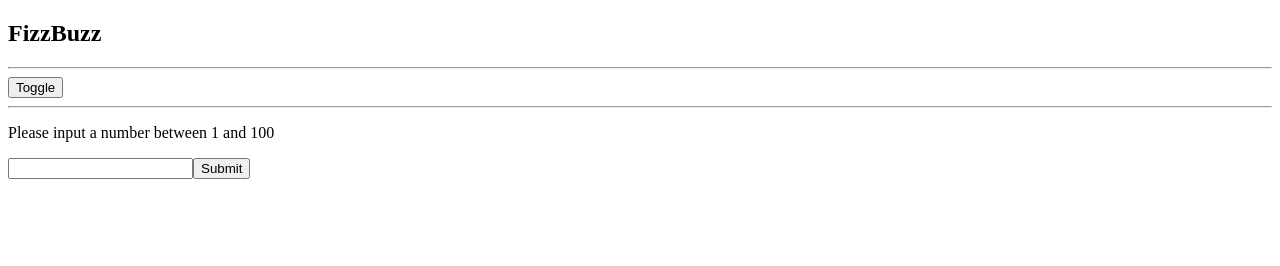
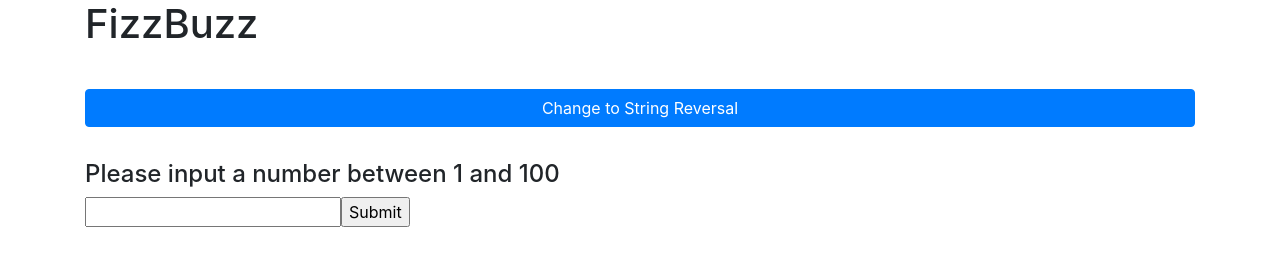
Before and after one commit to Brandonprs/Hangboard, a React app: page / in a window 1280 px wide. Built offline with nearby package versions, Linux system fonts and the light colour scheme.

Commit message:
Working app, all functionality is there. Just need to style and hook up API

```diff
--- a/src/actions/index.js
+++ b/src/actions/index.js
@@ -1,17 +1,3 @@
-export function submit (text) {
-    return {
-        type: 'CLICKED_SUBMIT',
-        text,
-        submitted: true
-    };
-}
-export function change (text) {
-    return {
-        type: 'CHANGED',
-        text,
-        submitted: false
-    };
-}
 export function toggle () {
     return {
         type: 'TOGGLED'
--- a/src/components/Toggle.js
+++ b/src/components/Toggle.js
@@ -1,18 +1,26 @@
 import React from 'react';
 import PropTypes from 'prop-types';
+import { Button } from 'react-bootstrap';
 import { toggle } from '../actions/index';
 import { connect } from 'react-redux';
+
+const FIZZBUZZ_TEXT = 'FizzBuzz';
+const STRING_REVERSE_TEXT = 'String Reversal';
 
 class Toggle extends React.Component {
     render() {
         return (
-            <button toggled='false' onClick={() => this.props.store.dispatch(toggle())}>Toggle</button>
+            <Button bsStyle="primary"
+                toggled={this.props.toggled}
+                onClick={this.props.onToggleClick()}>
+                { this.props.toggled ? 'Change to ' + FIZZBUZZ_TEXT : 'Change to ' + STRING_REVERSE_TEXT }
+            </Button>
         )
     }
-
 }
 Toggle.propTypes = {
-    toggled: PropTypes.bool.isRequired
+    toggled: PropTypes.bool.isRequired,
+    onToggleClick: PropTypes.func
 };
 
 
@@ -20,7 +28,6 @@ const mapStateToProps = (state) => {
     return {
         toggled: state.toggled
     }
-
 }
 
 const mapDispatchToProps = (dispatch) => ({
@@ -28,7 +35,7 @@ const mapDispatchToProps = (dispatch) => ({
         return () => {
             dispatch(toggle());
         };
-    },
+    }
 });
 
 
--- a/src/components/UserInput.js
+++ b/src/components/UserInput.js
@@ -1,42 +1,72 @@
 import React from 'react';
 import PropTypes from 'prop-types';
-import { change } from '../actions/index';
+import { connect } from 'react-redux';
+import FizzBuzz from '../utils/FizzBuzz';
+import StringReverse from '../utils/StringReverse';
+
+const FIZZBUZZ_PROMPT = 'Please input a number between 1 and 100';
+const STRING_REVERSER_PROMPT = 'Please input a string to be reversed';
 
 class UserInput extends React.Component  {
     constructor(props){
         super(props);
 
-        this.state = {}
-        this.handleChange = this.handleChange.bind(this);
+        this.handleTextChange = this.handleTextChange.bind(this);
+        this.handleSubmit = this.handleSubmit.bind(this);
+
+        this.state = {
+            currentText: '',
+            toggled: false,
+            output: ''
+          };
+
     }
 
-    handleChange(event) {
-        this.setState({value: event.target.value});
+    handleTextChange(e) {
+        const message = e.target.value;
+        this.setState ({ currentText : message });
     }
-    render() {
+
+    handleSubmit(e) {
+        e.preventDefault();
+        if(this.props.toggled) {
+            this.setState ({ output: StringReverse(this.state.currentText) });
+        } else {
+            this.setState ({ output: FizzBuzz(this.state.currentText) });
+        }
+    }
+
+    render () {
+        const {
+            currentText,
+            output,
+        } = this.state;
         return (
-            <form onSubmit={() => this.props.store.submit}>
-                <label>
-                    <p>{this.props.messageText}</p>
-                    <input type="text" value={this.props.currentText} onChange={this.handleChange} />
-                </label>
-                <input type="submit" value="Submit" />
-            </form>
+            <div className="input-form">
+                <h4>{ this.props.toggled ? STRING_REVERSER_PROMPT : FIZZBUZZ_PROMPT }</h4>
+                <form onSubmit={this.handleSubmit}>
+                    <label>
+                        <input type="text" value={currentText} onChange={this.handleTextChange} />
+                    </label>
+                    <input type="submit" value="Submit" />
+                    <h2>{output}</h2>
+                </form>
+            </div>
         )
     }
 }
 
 
 UserInput.propTypes = {
-    onSubmit: PropTypes.func.isRequired,
-    onChange: PropTypes.func,
     currentText: PropTypes.string,
-    messageText: PropTypes.string.isRequired
+    toggled: PropTypes.bool.isRequired,
+    output: PropTypes.string
 };
 
-UserInput.defaultProps = {
-    currentText: '',
-    messageText: 'Please input a number between 1 and 100'
-};
+const mapStateToProps = (state) => {
+    return {
+        toggled: state.toggled
+    }
+}
 
-export default UserInput;
+export default connect(mapStateToProps)(UserInput);
--- a/src/containers/App.js
+++ b/src/containers/App.js
@@ -1,20 +1,48 @@
 import React from 'react';
-// import '../styles/styles.css';
-import { createStore } from 'redux';
-
+import PropTypes from 'prop-types'
+import { connect } from 'react-redux';
 import Toggle from '../components/Toggle';
 import UserInput from '../components/UserInput';
-import reducer from '../reducers/reducer';
 
-const store = createStore(reducer);
-const App = () => (
-    <div>
-      <h2 className="fizzbuzz-title">FizzBuzz</h2>
-      <hr/>
-      <Toggle store={store} />
-      <hr/>
-      <UserInput store={store} />
-    </div>
-  )
 
-  export default App
+class App extends React.Component {
+    constructor(props){
+        super(props)
+
+        this.state =  {
+            toggled: false
+        }
+    }
+    render() {
+        return (
+            <div className="container main-container">
+                <h1 className="title">{ this.props.toggled ? 'String Reverser' : 'FizzBuzz' }</h1>
+                <hr/>
+                <Toggle toggled={this.props.toggled} onClick={this.props.onToggleClick()} />
+                <hr/>
+                <UserInput toggled={this.props.toggled} />
+            </div>
+        )
+    }
+}
+
+const mapStateToProps = (state) => {
+    return {
+        toggled: state.toggled
+    }
+}
+
+const mapDispatchToProps = (dispatch) => ({
+    onToggleClick() {
+        return () => {
+            dispatch(toggle());
+        };
+    }
+});
+
+App.propTypes = {
+    toggled: PropTypes.bool.isRequired,
+    onToggleClick: PropTypes.func
+}
+
+export default connect(mapStateToProps, mapDispatchToProps)(App);
--- a/src/index.html
+++ b/src/index.html
@@ -1,8 +1,16 @@
+
 <!DOCTYPE html>
-<html>
+<html lang="en">
   <head>
     <meta charset="utf-8">
-    <title>String Operations</title>
+    <meta name="viewport" content="width=device-width, initial-scale=1, shrink-to-fit=no">
+    <meta name="theme-color" content="#000000">
+
+    <!-- Latest compiled and minified CSS -->
+    <link rel="stylesheet" href="https://maxcdn.bootstrapcdn.com/bootstrap/4.0.0/css/bootstrap.min.css"
+    integrity="sha384-Gn5384xqQ1aoWXA+058RXPxPg6fy4IWvTNh0E263XmFcJlSAwiGgFAW/dAiS6JXm" crossorigin="anonymous">
+
+    <title>FizzBuzz or Reverse</title>
   </head>
   <body>
     <div id="root"></div>
--- a/src/index.js
+++ b/src/index.js
@@ -1,4 +1,5 @@
 import React from 'react'
+import '../src/styles/styles.css'
 import { render } from 'react-dom'
 import { createStore, applyMiddleware } from 'redux'
 import { Provider } from 'react-redux'
--- a/src/reducers/reducer.js
+++ b/src/reducers/reducer.js
@@ -1,52 +1,23 @@
-const getMessageText = (state) => {
-    switch(state.toggled){
-        case true:
-            return 'Please input a string to see it reversed.'
-        case false:
-            return 'Please input a number between 1 and 100.'
+const STRING_REVERSE_TEXT = 'Change to String Reversal.';
+
+const initialState = {
+    currentText: '',
+    messageText: STRING_REVERSE_TEXT,
+    submitted: false,
+    toggled: false
+}
+
+const reducer = (state = initialState, action) => {
+    switch (action.type) {
+        case 'TOGGLED':
+            return Object.assign({}, state, {
+                toggled: !state.toggled
+            })
         default:
-            return 'Please input a number between 1 and 100.'
+            return state;
     }
 
 }
 
-const reducer = (state = {currentText: '', submitted: false, messageText: 'Please input a number between 1 and 100.', toggled: false }, action) => {
-    switch (action.type) {
-        case 'CLICKED_SUBMIT':
-            return [
-                ...state,
-                {
-                    currentText: action.text,
-                    submitted: state.submitted,
-                    toggled: state.toggled
-                }
-            ];
-        case 'TOGGLED':
-            return [
-                ...state,
-                {
-                    currentText: state.currentText,
-                    messageText: getMessageText(state),
-                    submitted: state.submitted,
-                    toggled: !state.toggled
-                }
-            ];
-        case 'CHANGED':
-            console.log(state);
-            return [
-                ...state,
-                {
-                    currentText: action.text,
-                    submitted: false,
-                    toggled: state.toggled
-                }
-
-            ]
-
-        default:
-            return state;
-    }
-}
-
 
 export default reducer;
--- /dev/null
+++ b/src/styles/styles.scss
@@ -0,0 +1,4 @@
+.main-container {
+    display: flex;
+    flex-direction: column;
+}
--- a/src/utils/FizzBuzz.js
+++ b/src/utils/FizzBuzz.js
@@ -1,4 +1,4 @@
-function FizzBuzz (number) {
+export default function FizzBuzz (number) {
     let text;
     if (number % 3 === 0 && number % 5 === 0) {
         text = 'FizzBuzz';
@@ -9,4 +9,3 @@ function FizzBuzz (number) {
     }
     return text;
 }
-export default FizzBuzz;
```
Also changed, not shown: package.json (+8 -1 lines), src/containers/ToggleContainer.js (deleted, +0 -31 lines), src/containers/UserInputContainer.js (deleted, +0 -45 lines), webpack.config.js (+12 -9 lines), src/styles/styles.css (added), 2 other files.
